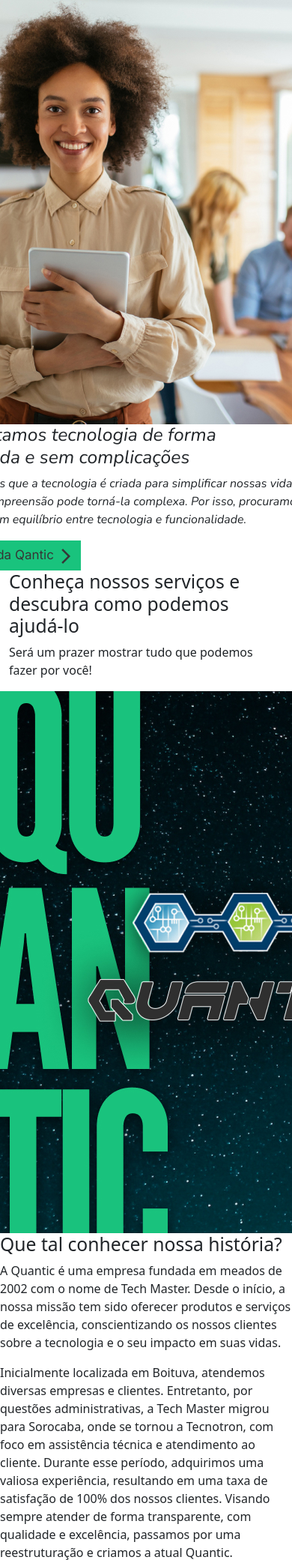
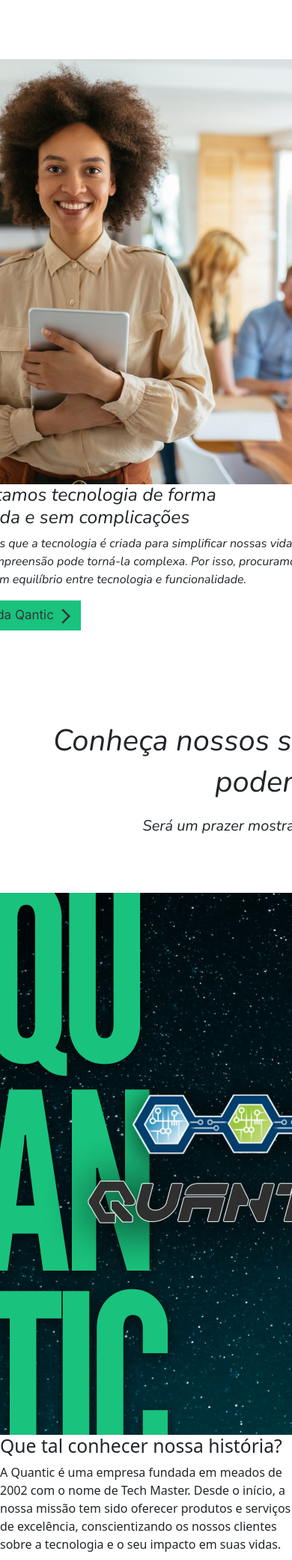
Before and after one commit to codesdevsgroup/quantic, a PHP site: page / in a window 390 px wide; the page is wider, and only the part inside the window is pictured. Shown: the part 982-3063 px from the top of that part at 75% size. Run offline with PHP 8.4, Linux system fonts and the light colour scheme; grey boxes are pictures that could not be loaded.

Commit message:
css ajust
I made several modifications to the CSS.

```diff
--- a/assets/css/style.css
+++ b/assets/css/style.css
@@ -95,6 +95,11 @@
 }
 
 /* presentation */
+
+#presentation {
+    padding-top: 80px;
+}
+
 .text-presentation {
     width: 555px;
     font-family: 'Nunito';
@@ -110,3 +115,44 @@
 .text-presentation p {
     font-size: 16px;
 }
+
+/* services  */
+
+#services{
+    margin-top: 120px;
+}
+
+.services-text{
+    width: 875px;
+    height: 110px;
+    margin: auto;
+}
+
+.services-text h2 {
+    font-family: 'Nunito';
+    font-style: normal;
+    font-weight: 400;
+    font-size: 40px;
+    line-height: 55px;
+    text-align: center;
+}
+
+.services-text p {
+    font-family: 'Nunito';
+    font-style: normal;
+    font-weight: 400;
+    font-size: 20px;
+    line-height: 30px;
+    margin-top: 16px;
+
+}
+
+/* abaut  */
+
+#abaut {
+    margin-top: 120px;
+}
+
+.abaut-img{
+    margin-right: 120px;
+}
--- a/index.html
+++ b/index.html
@@ -109,9 +109,15 @@
         </div>
     </section>
 
-    <section class="container">
+    <section id="services" class="container">
+        <div class="align-items-center">
+
+            <div class="services-text text-center">
                 <h2>Conheça nossos serviços e descubra como podemos ajudá-lo</h2>
                 <p>Será um prazer mostrar tudo que podemos fazer por você!</p>
+            </div>
+
+        </div>
 
         <div class="row" >
 
@@ -129,13 +135,14 @@
         <div></div>
     </section>
 
-    <section abaut>
+    <section id="abaut">
+        <div class="row">
 
-        <div>
-            <img src="./assets/img/abaut.jpg" alt="">
+            <div class="col-12 col-sm-6">
+                <img src="./assets/img/abaut.jpg" alt="" class="abaut-img">
             </div>
 
-        <div>
+            <div class="col-12 col-sm-6">
                 <h2>Que tal conhecer nossa história?</h2>
 
                 <p>
@@ -149,6 +156,7 @@
                 <p>
                     Na Quantic, utilizamos todo o conhecimento e experiência adquiridos para oferecer o máximo de suporte e qualidade aos nossos clientes.A empresa tem progredido de forma constante, mas o que nos agrada mais é a satisfação e o reconhecimento de nossos clientes.
                 </p>
+            </div>
 
         </div>
 
```
Lines whose indentation alone changed are shown as unchanged.
